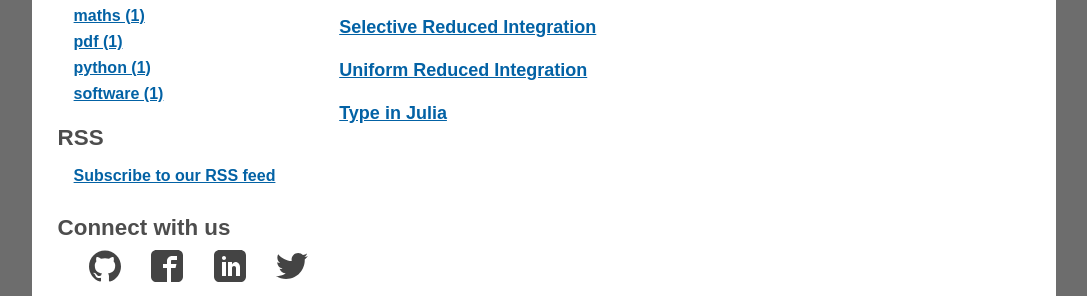
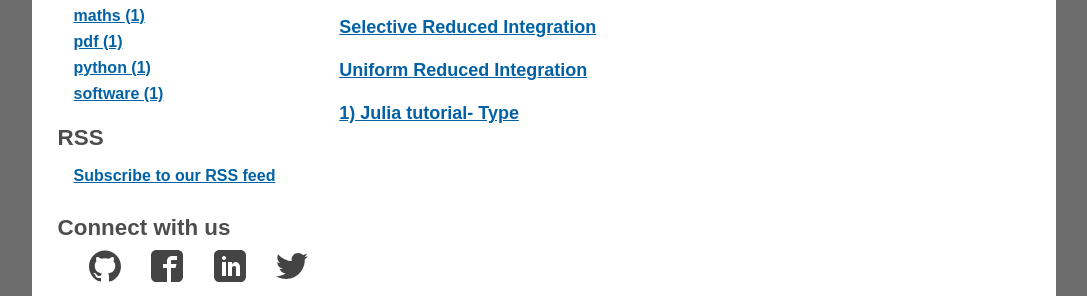
Before and after one commit to quangvunp/geomechanics, a Jekyll site: the page built from FEM.md, in a window 1280 px wide. Shown: the part 419-715 px from the top of the page, without its empty margins (96-1183 px from the left). Built offline with Jekyll 4.4.1, drawn with Linux system fonts in a browser that asks for light colours.

Commit message:
Update FEM.md

```diff
--- a/FEM.md
+++ b/FEM.md
@@ -17,4 +17,4 @@ title: Finite Element Method
 
 
 
-[Type in Julia]({{ site.url }}/assests/How to conduct FE simulations with JFEM.ipynb)
+[1) Julia tutorial- Type](https://github.com/quangvunp/geomechanics/blob/master/assests/Type%20-%20Examples.ipynb)
```
